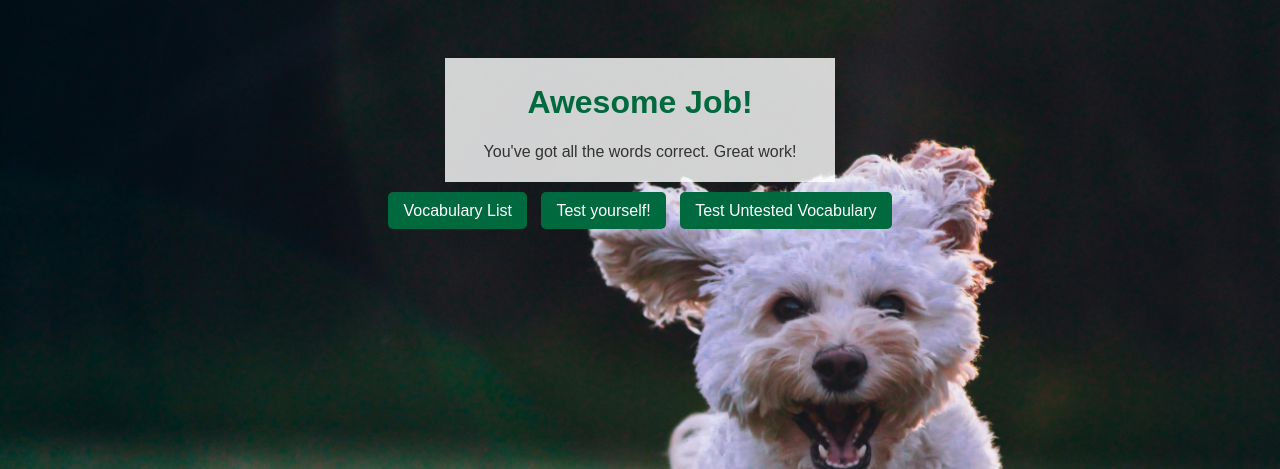
After one commit to glaubitz-math/LearningSwedishApp, a Flask app: page /awesome_job in a window 1280 px wide. The commit adds this page. Shown: the top 469 px of the page. Run offline with Flask 3, Linux system fonts and the light colour scheme.

Commit message:
added awesome_job page for perfect test

```diff
--- a/app.py
+++ b/app.py
@@ -158,6 +158,10 @@ def submit_answers():
     incorrect_count = len(incorrect_words)
     correct_count = num_words - incorrect_count
 
+    # If all words are correct, redirect to the awesome_job page
+    if incorrect_count == 0:
+        return redirect(f'/awesome_job')
+
     return render_template('review.html', results=results, incorrect_words=incorrect_words, correct_count=correct_count, incorrect_count=incorrect_count)
 
 
@@ -177,47 +181,52 @@ def train_again():
     correct_count = 0
     incorrect_count = 0
     incorrect_words = []
+    correct_words = []
 
     with sqlite3.connect('database.db') as conn:
         cursor = conn.cursor()
 
-        # Process each word based on user's selection
         for word_id in word_ids:
             result = request.form.get(f'result_{word_id}')
 
             if result == 'correct':
                 cursor.execute('UPDATE attempts SET correct_attempts = correct_attempts + 1 WHERE word_id = ?', (word_id,))
-                correct_count += 1
             elif result == 'incorrect':
                 cursor.execute('UPDATE attempts SET incorrect_attempts = incorrect_attempts + 1 WHERE word_id = ?', (word_id,))
                 incorrect_count += 1
-
-                # Fetch the incorrect word's data to display on the summary page
                 cursor.execute('SELECT swedish_word, german_word FROM vocabulary WHERE id = ?', (word_id,))
                 word_data = cursor.fetchone()
                 incorrect_words.append(word_data)
 
         # Handle automatically recognized correct/incorrect words from the original results
         for result in results:
-            if result['word_id'] not in word_ids:  # Avoid double counting the words already processed
+            if str(result['word_id']) not in word_ids:
                 if result['is_correct']:
                     cursor.execute('UPDATE attempts SET correct_attempts = correct_attempts + 1 WHERE word_id = ?', (result['word_id'],))
-                    correct_count += 1
                 else:
                     incorrect_words.append((result['question'], result['correct_translation']))
 
         conn.commit()
 
+    # If all answers are correct after retraining, redirect to the awesome_job page
+    if incorrect_count == 0:
+        return redirect(f'/awesome_job')
+
+
     # Flatten the list into multiple parameters
-    params = []
+    params_incorrect = []
     for word in incorrect_words:
-        params.append(('incorrect_words[]', f'{word[0]} / {word[1]}'))
+        params_incorrect.append(('incorrect_words[]', f'{word[0]} / {word[1]}'))
 
     # Encode the parameters into a query string
-    query_string = urlencode(params)
+    query_string = urlencode(params_incorrect)
+
+    return redirect(f'/summary?{query_string}')
 
 
-    return redirect(f'/summary?{query_string}')
+@app.route('/awesome_job')
+def awesome_job():
+    return render_template('awesome_job.html')
 
 
 @app.route('/submit_train_again', methods=['POST'])
--- a/static/style.css
+++ b/static/style.css
@@ -54,6 +54,12 @@ button:hover {
     display: inline-block;
 }
 
+.awesome-container {
+    max-width: 30%;
+    padding: 5px;
+    background-color: rgba(255, 255, 255, 0.806);
+}
+
 nav {
     margin-top: 20px;
 }
--- /dev/null
+++ b/templates/awesome_job.html
@@ -0,0 +1,35 @@
+<!DOCTYPE html>
+<html lang="en">
+<head>
+    <meta charset="UTF-8">
+    <meta name="viewport" content="width=device-width, initial-scale=1.0">
+    <title>Awesome Job!</title>
+    <link rel="stylesheet" href="{{ url_for('static', filename='style.css') }}">
+</head>
+<body>
+<center>
+    <div class="awesome-container">
+        <h1>Awesome Job!</h1>
+        <p>You've got all the words correct. Great work!</p>
+
+    </div>
+</center>
+
+<nav>
+    <a href="{{ url_for('vocabulary') }}">Vocabulary List</a>
+    <a href="{{ url_for('test') }}">Test yourself!</a>
+    <a href="{{ url_for('test_zero_attempts') }}">Test Untested Vocabulary</a>
+</nav>
+
+</body>
+</html>
+<style>
+body {
+    font-family: Arial, sans-serif;
+    background: url('/static/Images/dog.jpg') no-repeat center center fixed;
+    background-size: cover;
+    color: #333;
+    text-align: center;
+    padding-top: 50px;
+}
+</style>
```
Also changed, not shown: database.db, static/Images/dog.jpg (added).
